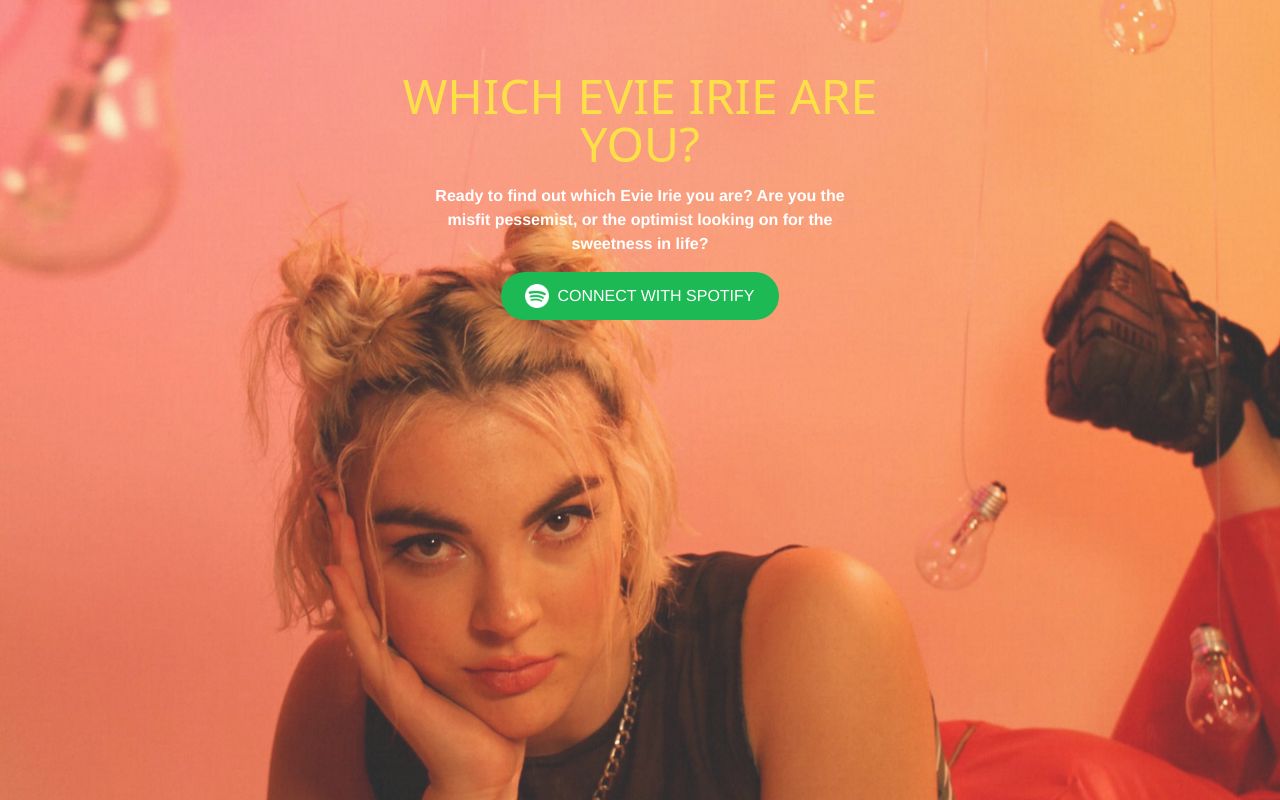
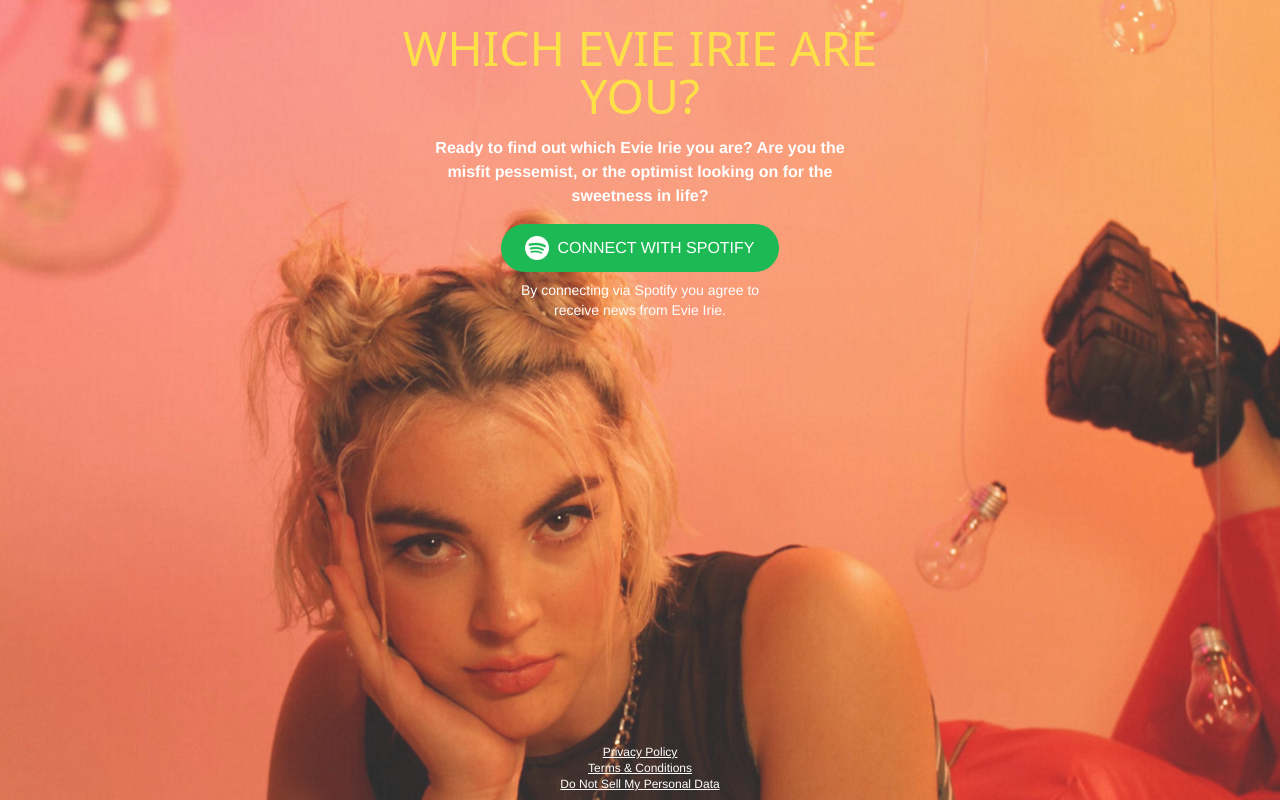
Before and after one commit to joeyorjohn/evieplaylistgenerator, a Next.js app: page / in a window 1280 px wide. Built offline with nearby package versions, Linux system fonts and the light colour scheme; a web font is replaced by a local one.

Commit message:
added privacy etc

```diff
--- a/pages/index.js
+++ b/pages/index.js
@@ -5,22 +5,21 @@ export default function Form() {
     <div>
       <div class="page-header"></div>
 
-      <div className="w-screen h-screen">
-        <div className="max-w-xl m-auto p-6">
-          <div className="mt-12">
-            <h1 className="rop-shadow-2xl leading-7 font-title text-yellow-300 text-center text-3xl md:text-4xl lg:text-5xl">
-              WHICH EVIE IRIE ARE YOU?
-            </h1>
-          </div>
+      <div className="w-screen h-screen max-h-screen flex flex-col items-center justify-between">
+        <div className="max-w-xl p-6 mx-auto">
+          <h1 className="drop-shadow-2xl leading-7 font-title text-yellow-300 text-center text-3xl md:text-4xl lg:text-5xl">
+            WHICH EVIE IRIE ARE YOU?
+          </h1>
+
           <div className="my-4">
             <p className="text-white text-center max-w-md m-auto font-bold">
               Ready to find out which Evie Irie you are? Are you the misfit
               pessemist, or the optimist looking on for the sweetness in life?
             </p>
           </div>
-          <div className="flex">
+          <div className="flex-col flex items-center">
             <a
-              className="mx-auto"
+              className=""
               href="https://accounts.spotify.com/authorize?client_id=76ca3ebee8a047a2accca8471017114f&redirect_uri=https://evieplaylistgenerator.vercel.app/results/&scope=user-read-email ugc-image-upload user-top-read playlist-modify-public user-modify-playback-state playlist-modify-private user-follow-modify user-library-modify user-read-private playlist-read-private&response_type=code&show_dialog=true"
             >
               <button className="bg-green px-6 py-3 rounded-3xl text-white flex">
@@ -31,7 +30,28 @@ export default function Form() {
                 CONNECT WITH SPOTIFY
               </button>
             </a>
+            <p className="text-white text-center text-sm w-64 mt-2">
+              By connecting via Spotify you agree to receive news from Evie
+              Irie.
+            </p>
           </div>
+        </div>
+        <div className="mb-2">
+          <a href="https://privacy.umusic.com/">
+            <p className="text-white text-center text-xs w-64 underline">
+              Privacy Policy
+            </p>
+          </a>
+          <a href="https://privacy.umusic.com/terms/">
+            <p className="text-white text-center text-xs  w-64 underline">
+              Terms & Conditions
+            </p>
+          </a>
+          <a href="https://www.universalmusic.com/CCPA/">
+            <p className="text-white text-center text-xs w-64 underline">
+              Do Not Sell My Personal Data
+            </p>
+          </a>
         </div>
       </div>
     </div>
```
